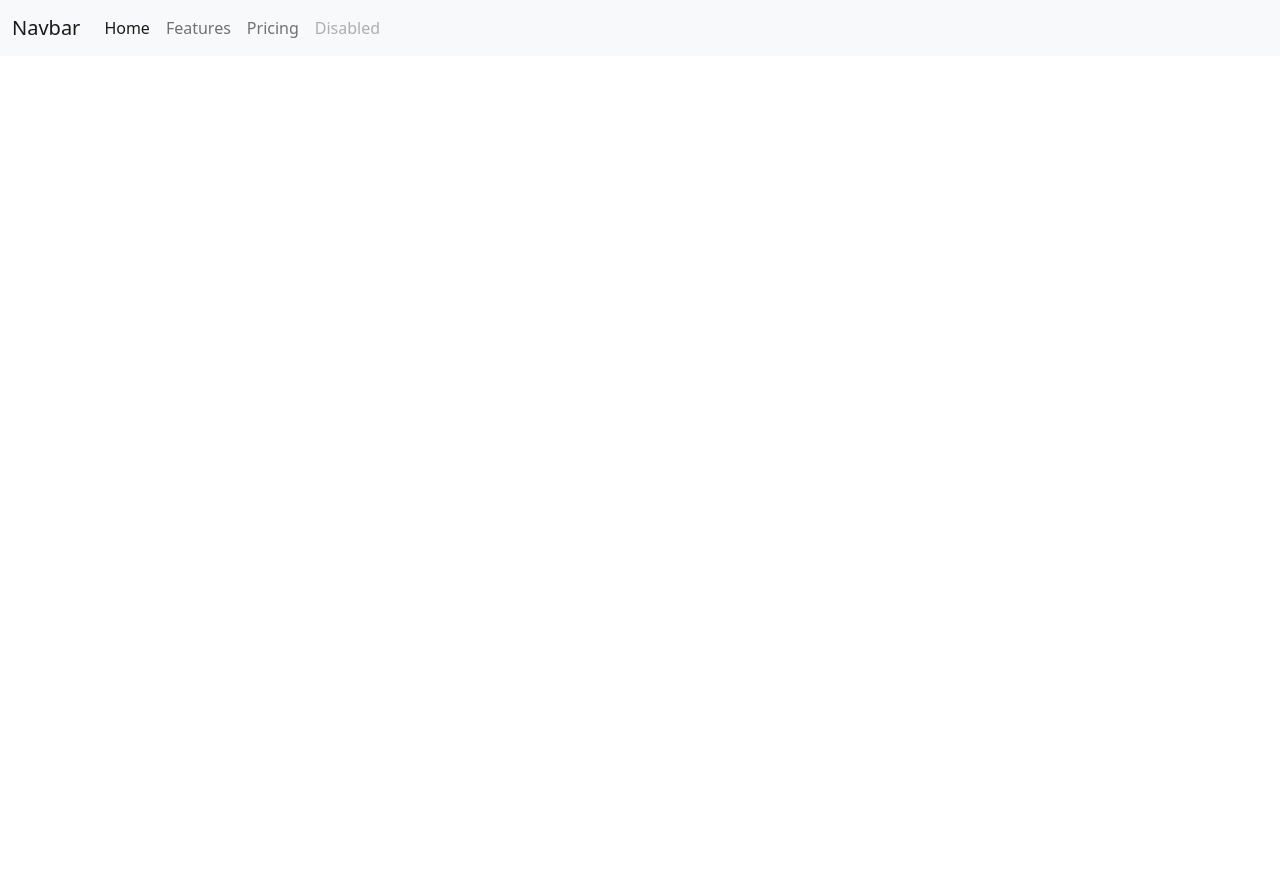
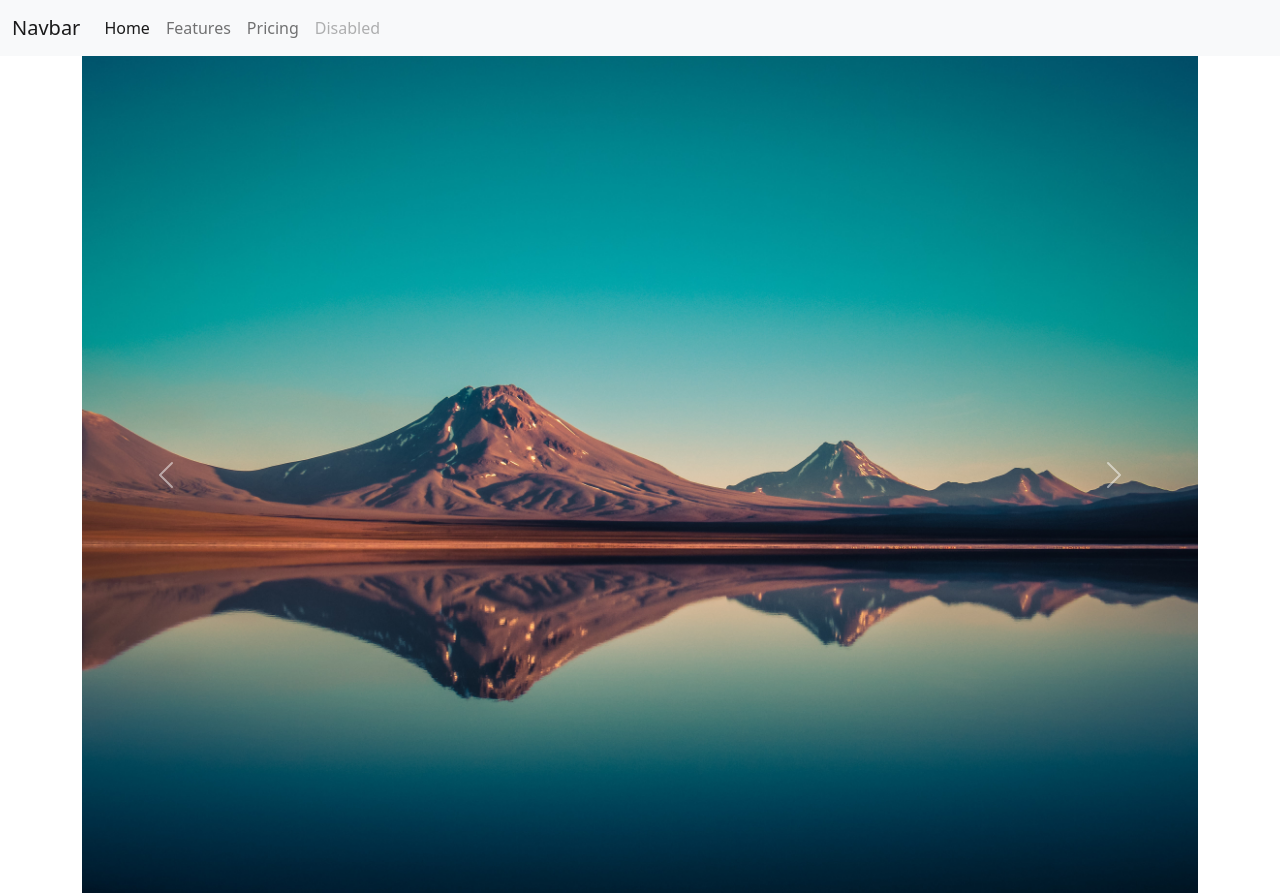
Before and after one commit to emorantesEdutecno/ProyectoViajesChile, a plain HTML site: page index.html in a window 1280 px wide. Both pictures are taken after a click on the link "Navbar". Before the commit the page ends 800 px from the top, so only its background shows below. Drawn offline with nearby package versions, Linux system fonts and the light colour scheme.

Commit message:
agregamos carrousel al index, e imagenes en assets

```diff
--- a/assets/css/styles.css
+++ b/assets/css/styles.css
@@ -0,0 +1,5 @@
+/* SELECTOR POR ETIQUETA */
+
+/* SELECTOR POR CLASE */
+
+/* SELECTOR POR ID */
--- a/index.html
+++ b/index.html
@@ -44,6 +44,37 @@
     </nav>
 <!-- MAIN -->
     <main>
+          <div class="container">
+            <!-- primera fila -->
+              <div class="row">
+                  <div class="col-md-12">
+                    <!-- columna para el carrousel -->
+                              <div id="carouselExampleControls" class="carousel slide" data-bs-ride="carousel">
+                                  <div class="carousel-inner">
+                                  <div class="carousel-item active">
+                                    <img src="assets/img/card1.jpg" class="d-block w-100" alt="imagen 1">
+                                  </div>
+                                  <div class="carousel-item">
+                                    <img src="assets/img/card2.jpg" class="d-block w-100" alt="imagen 2">
+                                  </div>
+                                  <div class="carousel-item">
+                                    <img src="assets/img/card3.jpg" class="d-block w-100" alt="imagen 3">
+                                  </div>
+                                  </div>
+                                  <button class="carousel-control-prev" type="button" data-bs-target="#carouselExampleControls" data-bs-slide="prev">
+                                  <span class="carousel-control-prev-icon" aria-hidden="true"></span>
+                                  <span class="visually-hidden">Previous</span>
+                                  </button>
+                                  <button class="carousel-control-next" type="button" data-bs-target="#carouselExampleControls" data-bs-slide="next">
+                                  <span class="carousel-control-next-icon" aria-hidden="true"></span>
+                                  <span class="visually-hidden">Next</span>
+                                  </button>
+                                </div>
+                  </div>
+              </div>
+            <!-- segunda fila -->
+
+          </div>
     </main>
 <!-- FOOTER -->
     <footer>
```
Also changed, not shown: assets/img/card2.jpg (added), assets/img/carousel2.jpg (added), assets/img/viajes.svg (added), 5 other files.
